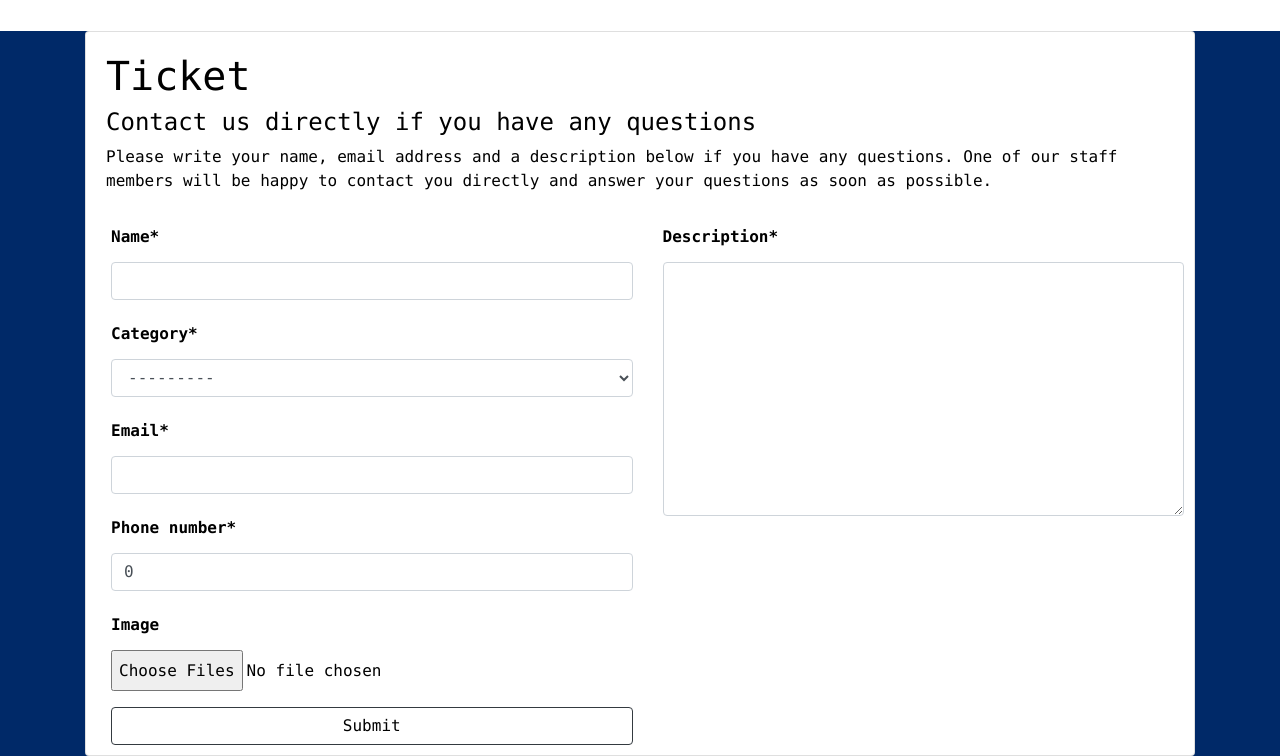
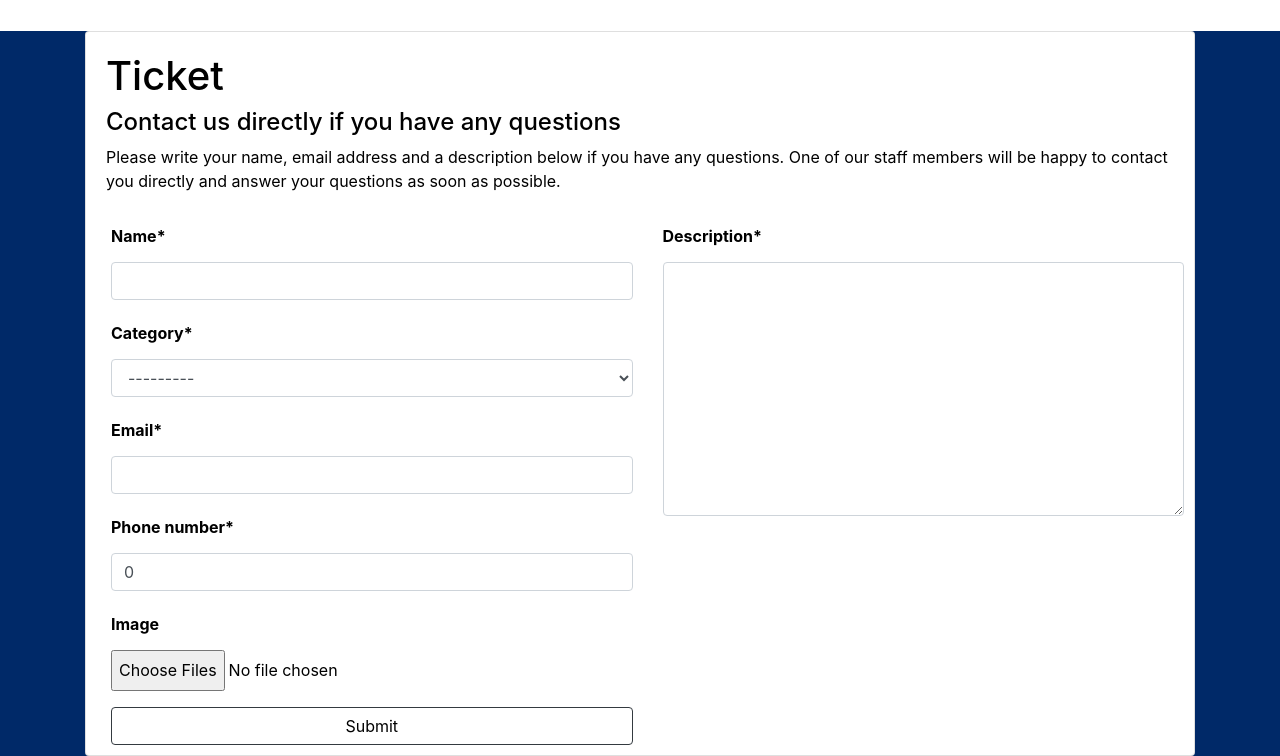
Before and after one commit to HamdyAbdelhamidHamdy/help-desk, a Django app: page / in a window 1280 px wide. Shown: the part 315-1071 px from the top of the page. Run offline with Django 4.2, Linux system fonts and the light colour scheme; data that the repository does not hold is empty; some libraries are stand-ins or nearby versions.

Commit message:
style form text

```diff
--- a/static/css/style.css
+++ b/static/css/style.css
@@ -11,7 +11,7 @@
   line-height: 35px !important;
   font-weight: bold;
   padding-left: 15px;
-  font-family: "Lucida Console", "Courier New", monospace;
+  /* font-family: "Lucida Console", "Courier New", monospace; */
 }
 .form-card {
   padding: 10px;
@@ -22,5 +22,5 @@
   background-color: #002968 !important;
   color: rgb(0, 0, 0);
   /* text-shadow: 1px 1px 4px #000000; */
-  font-family: "Lucida Console", "Courier New", monospace;
+  /* font-family: "Lucida Console", "Courier New", monospace; */
 }
```
